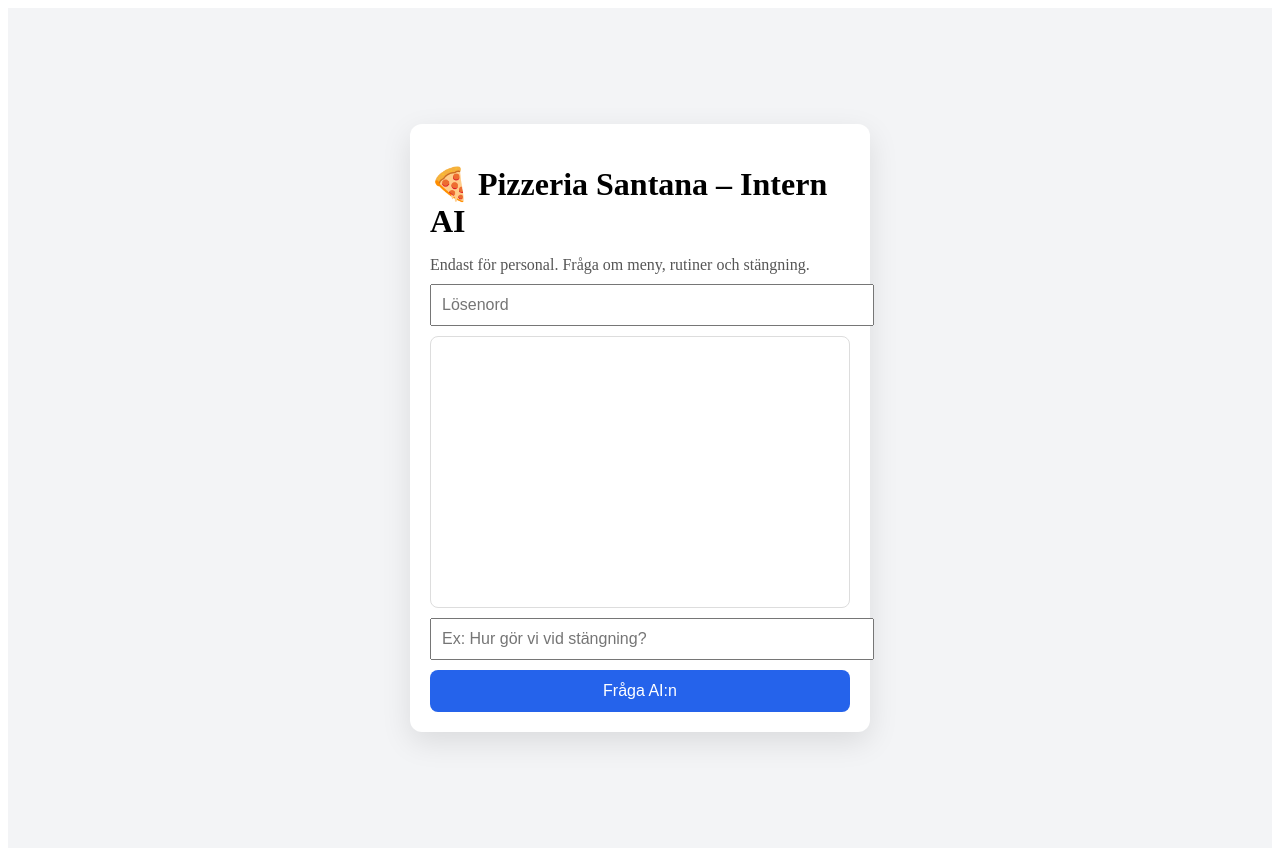
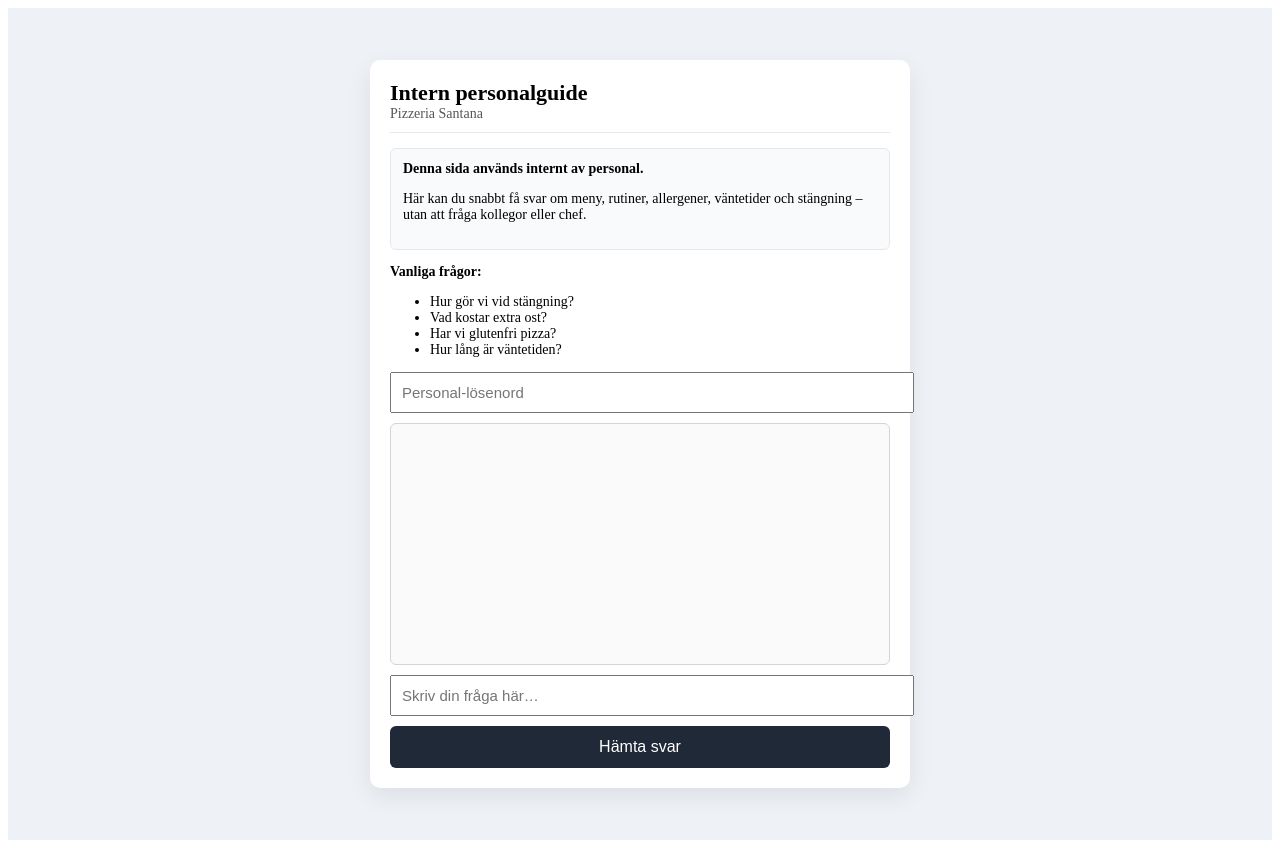
Before and after one commit to manneogren08-coder/ai-pizzeria, a Next.js app: page / in a window 1280 px wide. Built offline with nearby package versions, Linux system fonts and the light colour scheme.

Commit message:
Uppdaterad intern personaldesign

```diff
--- a/pages/index.js
+++ b/pages/index.js
@@ -5,16 +5,10 @@ export default function Home() {
   const [chat, setChat] = useState([]);
   const [loading, setLoading] = useState(false);
   const [password, setPassword] = useState("");
-  const [error, setError] = useState("");
 
   const askAI = async () => {
     if (!question.trim()) return;
-    if (!password.trim()) {
-      setError("Du måste ange lösenord.");
-      return;
-    }
 
-    setError("");
     setChat(prev => [...prev, { from: "user", text: question }]);
     setLoading(true);
 
@@ -26,20 +20,9 @@ export default function Home() {
       });
 
       const data = await res.json();
-
-      if (!res.ok) {
-        setChat(prev => [
-          ...prev,
-          { from: "ai", text: data.answer || "Fel vid åtkomst." }
-        ]);
-      } else {
-        setChat(prev => [...prev, { from: "ai", text: data.answer }]);
-      }
-    } catch (err) {
-      setChat(prev => [
-        ...prev,
-        { from: "ai", text: "Kunde inte kontakta AI-servern." }
-      ]);
+      setChat(prev => [...prev, { from: "ai", text: data.answer }]);
+    } catch {
+      setChat(prev => [...prev, { from: "ai", text: "Ett fel uppstod. Försök igen." }]);
     }
 
     setQuestion("");
@@ -48,41 +31,60 @@ export default function Home() {
 
   return (
     <div style={styles.page}>
-      <div style={styles.card}>
-        <h1 style={styles.title}>🍕 Pizzeria Santana – Intern AI</h1>
-        <p style={styles.subtitle}>
-          Endast för personal. Fråga om meny, rutiner och stängning.
-        </p>
+      <div style={styles.container}>
+        <header style={styles.header}>
+          <h1 style={styles.title}>Intern personalguide</h1>
+          <p style={styles.subtitle}>Pizzeria Santana</p>
+        </header>
+
+        <section style={styles.infoBox}>
+          <strong>Denna sida används internt av personal.</strong>
+          <p>
+            Här kan du snabbt få svar om meny, rutiner, allergener,
+            väntetider och stängning – utan att fråga kollegor eller chef.
+          </p>
+        </section>
+
+        <section style={styles.examples}>
+          <p><strong>Vanliga frågor:</strong></p>
+          <ul>
+            <li>Hur gör vi vid stängning?</li>
+            <li>Vad kostar extra ost?</li>
+            <li>Har vi glutenfri pizza?</li>
+            <li>Hur lång är väntetiden?</li>
+          </ul>
+        </section>
 
         <input
+          style={styles.input}
           type="password"
-          style={styles.input}
-          placeholder="Lösenord"
+          placeholder="Personal-lösenord"
           value={password}
           onChange={e => setPassword(e.target.value)}
         />
 
-        {error && <p style={styles.error}>{error}</p>}
-
         <div style={styles.chat}>
           {chat.map((msg, i) => (
-            <div key={i} style={msg.from === "user" ? styles.user : styles.ai}>
+            <div
+              key={i}
+              style={msg.from === "user" ? styles.userMsg : styles.aiMsg}
+            >
               {msg.text}
             </div>
           ))}
-          {loading && <div style={styles.ai}>AI skriver…</div>}
+          {loading && <div style={styles.aiMsg}>Söker svar…</div>}
         </div>
 
         <input
           style={styles.input}
-          placeholder="Ex: Hur gör vi vid stängning?"
+          placeholder="Skriv din fråga här…"
           value={question}
           onChange={e => setQuestion(e.target.value)}
           onKeyDown={e => e.key === "Enter" && askAI()}
         />
 
         <button style={styles.button} onClick={askAI}>
-          Fråga AI:n
+          Hämta svar
         </button>
       </div>
     </div>
@@ -92,43 +94,63 @@ export default function Home() {
 const styles = {
   page: {
     minHeight: "100vh",
-    background: "#f3f4f6",
+    background: "#eef2f7",
     display: "flex",
     justifyContent: "center",
     alignItems: "center",
-    padding: 20
+    padding: 16
   },
-  card: {
-    background: "#fff",
-    maxWidth: 420,
+  container: {
+    background: "#ffffff",
     width: "100%",
-    borderRadius: 12,
+    maxWidth: 500,
+    borderRadius: 10,
     padding: 20,
-    boxShadow: "0 10px 30px rgba(0,0,0,0.1)"
+    boxShadow: "0 8px 25px rgba(0,0,0,0.08)"
   },
-  title: { marginBottom: 5 },
-  subtitle: { color: "#555", marginBottom: 10 },
-  error: {
-    color: "red",
+  header: {
+    borderBottom: "1px solid #e5e7eb",
+    paddingBottom: 10,
+    marginBottom: 15
+  },
+  title: {
+    margin: 0,
+    fontSize: 22
+  },
+  subtitle: {
+    margin: 0,
+    color: "#555",
+    fontSize: 14
+  },
+  infoBox: {
+    background: "#f8fafc",
+    border: "1px solid #e5e7eb",
+    borderRadius: 6,
+    padding: 12,
     fontSize: 14,
-    marginBottom: 8
+    marginBottom: 12
+  },
+  examples: {
+    fontSize: 14,
+    marginBottom: 12
   },
   chat: {
-    border: "1px solid #ddd",
-    borderRadius: 8,
+    border: "1px solid #d1d5db",
+    borderRadius: 6,
     padding: 10,
-    height: 250,
+    height: 220,
     overflowY: "auto",
+    background: "#fafafa",
     marginBottom: 10
   },
-  user: {
+  userMsg: {
     background: "#e5e7eb",
     padding: 8,
     borderRadius: 6,
     marginBottom: 6
   },
-  ai: {
-    background: "#dbeafe",
+  aiMsg: {
+    background: "#e0f2fe",
     padding: 8,
     borderRadius: 6,
     marginBottom: 6
@@ -136,17 +158,17 @@ const styles = {
   input: {
     width: "100%",
     padding: 10,
-    fontSize: 16,
+    fontSize: 15,
     marginBottom: 10
   },
   button: {
     width: "100%",
     padding: 12,
     fontSize: 16,
-    background: "#2563eb",
-    color: "#fff",
+    background: "#1f2937",
+    color: "#ffffff",
     border: "none",
-    borderRadius: 8,
+    borderRadius: 6,
     cursor: "pointer"
   }
 };
```
